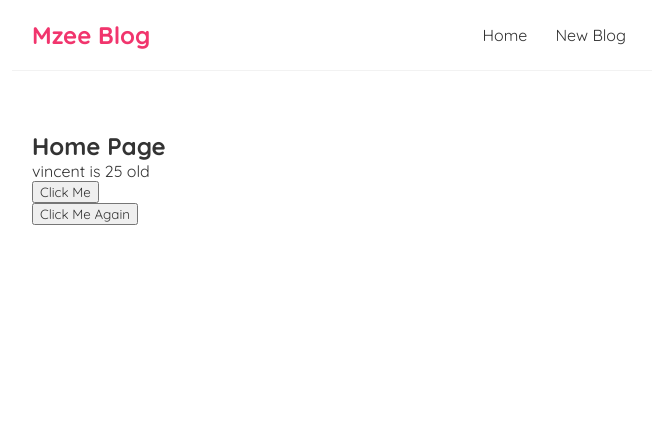
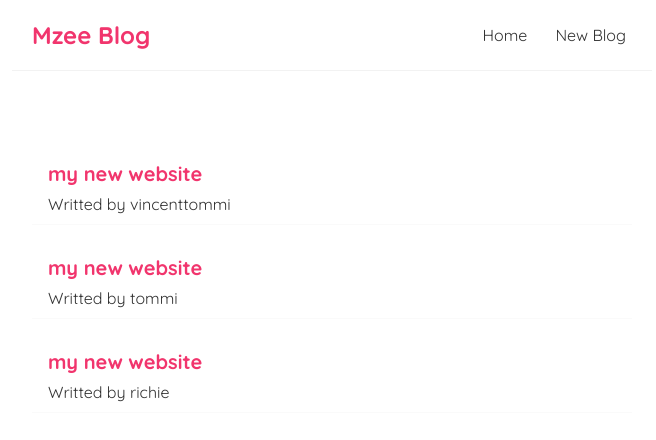
Before and after one commit to vincenttommi/Full-Reat-Tutorial, a React (Create React App) app in the folder blog/: page / in a window 1280 px wide. Shown: the top 440 px of the page, without its empty margins (308-964 px from the left). Built offline with nearby package versions, Linux system fonts and the light colour scheme.

Commit message:
Listing in React

```diff
--- a/blog/src/components/Home.jsx
+++ b/blog/src/components/Home.jsx
@@ -1,43 +1,37 @@
-import React from 'react'
-import { useState } from 'react';
-// used to handle reactive  values in js
+import React, { useState } from 'react'
+
+
 const Home = () => {
 
 
-  const [name, setName] = useState("vincent");
-  // destructuring arrays used to captured  value  from usestate method
-  const [age, setAge] = useState(25);
-   const handleClick = ()=>{
-// function that ensures our  name to change when the button is being clicked
-setName("tommi");
-//function used to change value  in array name
-setAge(24);
+ const [blogs, setBlogs]= useState([
+// destructuring  that captures values in array
+// setBlogs is a function that updates new values in the arrays blogs
+ {title:"my new website", body:"lorem ipsum...", author:"vincenttommi",id: 1},
+ {title:"my new website", body:"lorem ipsum...", author:"tommi",id: 2},
+ {title:"my new website", body:"lorem ipsum...", author:"richie",id: 3},
+ ]);
+
+return (
+    <div className="Home">
+
+      {blogs.map((blog)=>(
+
+
+// we use map method that uses callback function to to callout values from  element whenevere array is iterating as an item
+    <div className="blog-preview" key={blog.id}>
+      {/* React uses key property to keep track   when updating values in dom */}
+
+      <h2>{blog.title}</h2>
+      <p>Writted  by {blog.author}</p>
 
 
 
-   }
 
-
-
-  const handleClickAgain = (name,e) =>{
-
-
-      console.log('hello' + name,e.target);
-      // concatinating  the  parameter passed in our function inside an alert
-
-  }
-  return (
-      <div className="Home">
-
-       <h2>Home Page</h2>
-       <p>{name} is {age} old</p>
-       <button onClick={handleClick} >Click Me</button>
-       <br></br>
-       <button onClick={(e)=> handleClickAgain('msenge', e)}>Click Me Again</button>
- {/* //invoking anyomous  function to pass an argument when a button is clicked and the curly braces signifies the dynamic value */}
-
-      </div>
-  )
+    </div>
+      ))}
+    </div>
+  );
 }
 
-export default Home
+export default Home;
--- a/blog/src/components/Navbar.jsx
+++ b/blog/src/components/Navbar.jsx
@@ -11,9 +11,6 @@
        <a href='/'>Home</a>
        <a href='/create'>New Blog</a>
 
-
-
-
      </div>
     </nav>
 
--- a/blog/src/index.css
+++ b/blog/src/index.css
@@ -33,3 +33,23 @@
   margin: 40px auto;
   padding: 20px;
 }
+/* blog preview */
+.blog-preview{
+padding: 10px 16px;
+margin: 20px 0;
+border-bottom: 1px solid #fafafa;
+}
+.blog-preview:hover{
+
+  box-shadow: 1px 3px  5px rgba(0,0,0,0.1);
+
+}
+
+.blog-preview h2{
+
+font-size:20px;
+color: #f1356d;
+margin-bottom:8px;
+
+
+}
```
